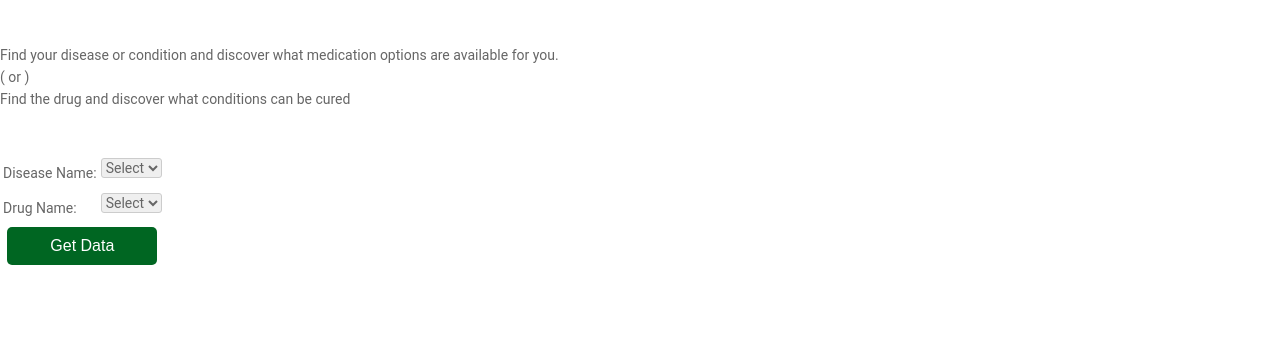
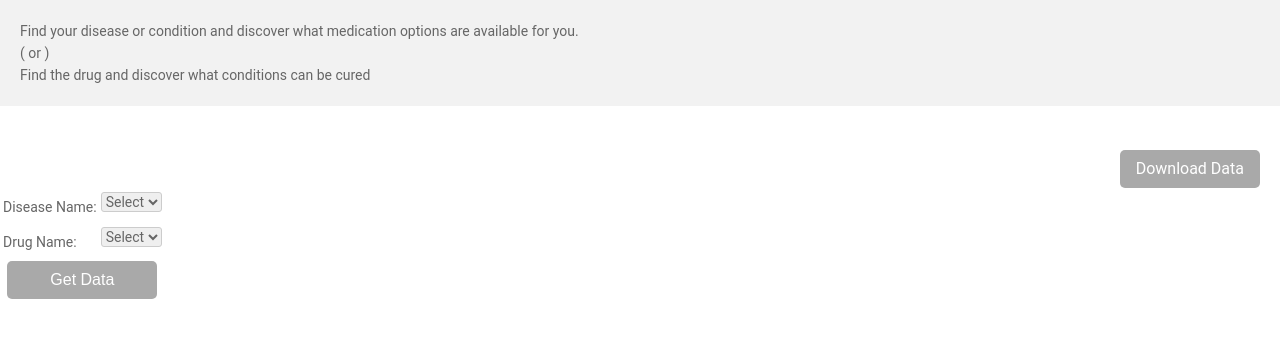
Before and after one commit to Th-analytics/Medical_Repo, a Flask app: page / in a window 1280 px wide. Shown: the top 338 px of the page. Run offline with Flask 2, Linux system fonts and the light colour scheme; data that the repository does not hold is empty.

Commit message:
Added Download Button

```diff
--- a/app.py
+++ b/app.py
@@ -1,6 +1,8 @@
-from flask import Flask, request, jsonify, render_template, render_template_string
+from flask import Flask, request, jsonify, render_template, render_template_string, send_file, make_response
 from sqlLite import GetData
 import pandas as pd
+import shutil
+import os
 
 app = Flask(__name__)
 
@@ -11,6 +13,12 @@ def getValues(cur_obj):
     for i in cur_obj.fetchall():
         data_list.append(i[0])
     return data_list
+
+
+def delete_files_in_directory(directory):
+    for root, dirs, files in os.walk(directory):
+        for file in files:
+            os.remove(os.path.join(root, file))
 
 
 def getPrice(dataDict):
@@ -40,6 +48,7 @@ def getPrice(dataDict):
 
 @app.route('/')
 def index():
+    delete_files_in_directory("dataFile")
     return render_template('index.html', data='')
 
 
@@ -75,7 +84,7 @@ def get_results():
     elif drugName_ != "Select":
         fileName = drugName_
 
-    df_.to_csv(f"dataFile/{fileName}.csv", index=[0])
+    df_.to_csv(f"dataFile/{fileName}.csv", index=False)
 
     html_table = df_.to_html(classes='table table-striped',
                              header=True, index=False,
@@ -89,6 +98,25 @@ def get_results():
     return jsonify(html_table=html_table)
 
 
+
+@app.route('/data')
+def download_data():
+    fileName = request.args.get('fileName')
+    diseaseName = request.args.get('diseaseName')
+    drugName = request.args.get('drugName')
+    filePath = os.path.join('dataFile', fileName)
+    if os.path.exists(filePath):
+        response = make_response(send_file(filePath, as_attachment=True))
+        response.headers['Content-Disposition'] = f'attachment; filename={fileName}'
+        response.headers['Content-Type'] = 'text/csv'
+        response.headers['Cache-Control'] = 'no-cache'
+        if diseaseName:
+            response.set_cookie('diseaseName', diseaseName)
+        if drugName:
+            response.set_cookie('drugName', drugName)
+        return response
+    else:
+        return jsonify({'status': 'error', 'message': f'{fileName} not found'})
 @app.route('/results', methods=['POST'])
 def results():
     print("In results:")
--- a/dataFile/Select.csv
+++ /dev/null
@@ -1,5 +0,0 @@
-,Disease,Drug_name,Generic_name,Brand_names,Drug_class,Rx_OTC,Pregnancy,CSA,Alcohol
-0,Ophthalmic Surgery,AK-Taine,proparacaine ophthalmic,Balanced Salt Solution,ophthalmic anesthetics ,Available by prescription only,Pregnancy Category C: Risk cannot be ruled out,Drug is not subject to the Controlled Substances Act of 1970.,Data not Available
-1,Ophthalmic Surgery,AK-Taine,proparacaine ophthalmic, BSS,ophthalmic anesthetics ,Available by prescription only,Pregnancy Category C: Risk cannot be ruled out,Drug is not subject to the Controlled Substances Act of 1970.,Data not Available
-2,Ophthalmic Surgery,AK-Taine,proparacaine ophthalmic, BSS Plus,ophthalmic anesthetics ,Available by prescription only,Pregnancy Category C: Risk cannot be ruled out,Drug is not subject to the Controlled Substances Act of 1970.,Data not Available
-3,Ophthalmic Surgery,AK-Taine,proparacaine ophthalmic, Endosol Extra,ophthalmic anesthetics ,Available by prescription only,Pregnancy Category C: Risk cannot be ruled out,Drug is not subject to the Controlled Substances Act of 1970.,Data not Available
--- a/templates/index.html
+++ b/templates/index.html
@@ -157,6 +157,7 @@
       input[type=radio]:checked + label:before, label.radio:hover:before {
       border: 2px solid  #006622;
       }
+
       label.radio:after {
       content: "";
       position: absolute;
@@ -181,18 +182,51 @@
       margin-top: 10px;
       text-align: center;
       }
+
+
+    #download-btn {
+        color: #fff;
+        background-color: darkgrey;
+        padding: 8px 16px;
+        text-align: center;
+        text-decoration: none;
+        display: inline-block;
+        font-size: 16px;
+        border-radius: 5px;
+        margin-right: 20px;
+    }
+
+    #download-btn.enabled {
+        background-color: darkgrey;
+        cursor: pointer;
+    }
+
+    #download-btn.disabled {
+        background-color: darkgrey;
+        cursor: default;
+    }
+
+    #download-btn:hover:not(.disabled) {
+        background-color: darkgrey;
+    }
+
+    header {
+	background-color: #f2f2f2;
+	padding: 20px;
+	display: flex;
+	align-items: center;
+	justify-content: space-between;
+}
+
       button {
       width: 150px;
       padding: 10px;
       border: none;
       border-radius: 5px;
-      background:  #006622;
+      background:  darkgrey;
       font-size: 16px;
       color: #fff;
       cursor: pointer;
-      }
-      button:hover {
-      background:  #00b33c;
       }
       @media (min-width: 568px) {
       .name-item, .city-item {
@@ -274,18 +308,48 @@
                 });
             });
 
+            $('#download-btn').click(function () {
+
+
+                var diseaseName = $('#diseaseName').val();
+                var drugName = $('#drugName').val();
+                var fileName = '';
+                if (diseaseName != 'Select') {
+                    fileName = diseaseName + '.csv';
+                } else if (drugName != 'Select') {
+                    fileName = drugName + '.csv';
+                }
+                if (fileName) {
+                    var downloadUrl = '/data?fileName=' + fileName;
+                    if (diseaseName != 'Select') {
+                        downloadUrl += '&diseaseName=' + diseaseName;
+                    }
+                    if (drugName != 'Select') {
+                        downloadUrl += '&drugName=' + drugName;
+                    }
+                    window.location.href = downloadUrl;
+                } else {
+                    alert('Please select a disease or drug to download data.');
+                }
+            });
+
+
+
+
         });
 
     </script>
-</br>
-  </br>
-<div>Find your disease or condition and discover what medication options are available for you.
+  <header>
+Find your disease or condition and discover what medication options are available for you.
 <br>
 ( or )
 <br>
-Find the drug and discover what conditions can be cured</div>
+Find the drug and discover what conditions can be cured
+
+	</header>
+</br>
   </br>
-  </br>
+<div align="right"><a href="#" id="download-btn">Download Data</a></div>
 <div>
     <table>
         <tr>
```
Also changed, not shown: dataFile/ACL Injury (Muscle Pain).csv (deleted).
